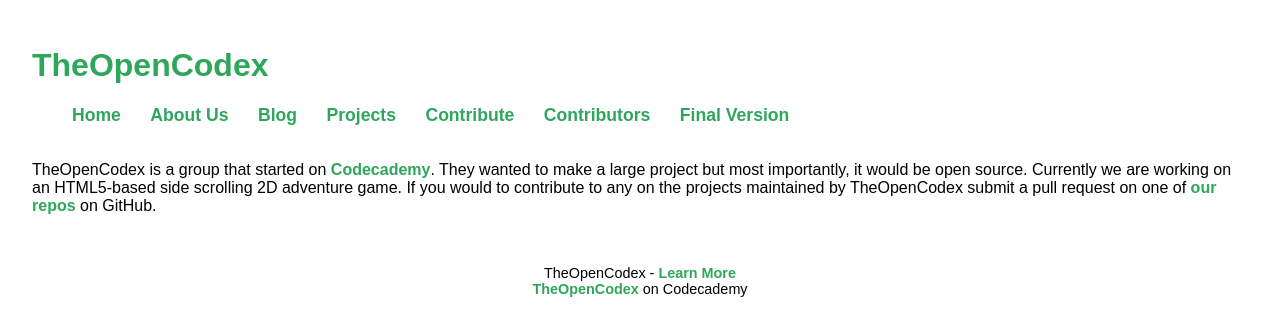
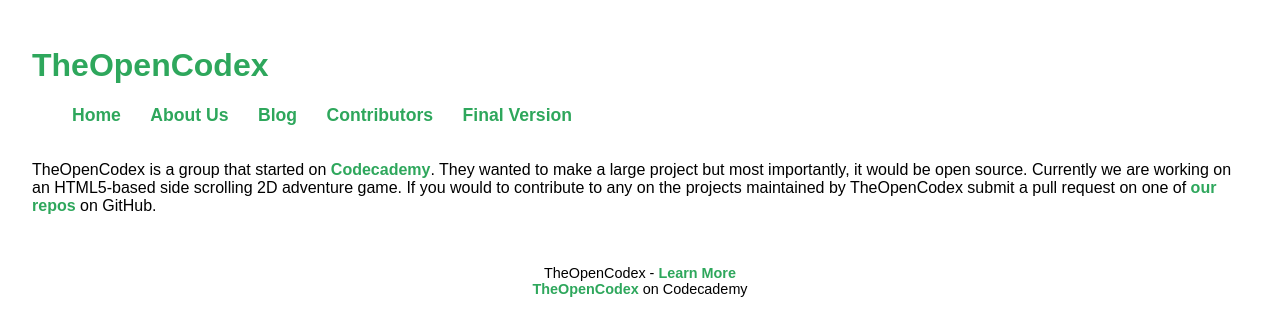
Before and after one commit to c0D1NG1010/theopencodex.github.com, a Jekyll site: the page built from index.html, in a window 1280 px wide. Shown: the top 336 px of the page. Built offline with Jekyll 4.4.1, drawn with Linux system fonts in a browser that asks for light colours; nearby versions of some CDN libraries.

Commit message:
updated default layout

```diff
--- a/_layouts/default.html
+++ b/_layouts/default.html
@@ -17,8 +17,6 @@
 					<li><a href="/">Home</a></li>
 					<li><a href="/about/">About Us</a></li>
 					<li><a href="/blog/">Blog</a></li>
-					<li><a href="/project/">Projects</a></li>
-					<li><a href="/contribute/">Contribute</a></li>
 					<li><a href="/contributors/">Contributors</a></li>
 					<li><a href="/result/">Final Version</a></li>
 				</ul>
```
